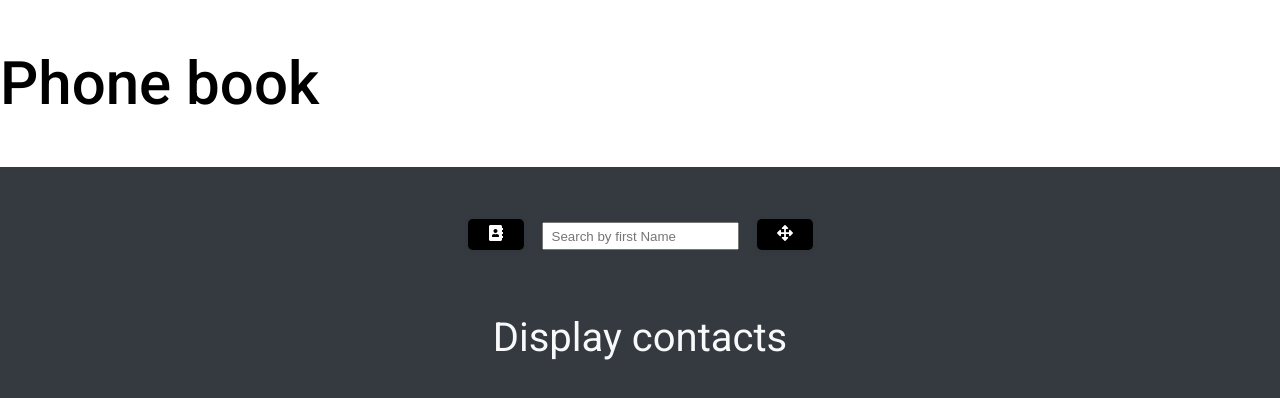
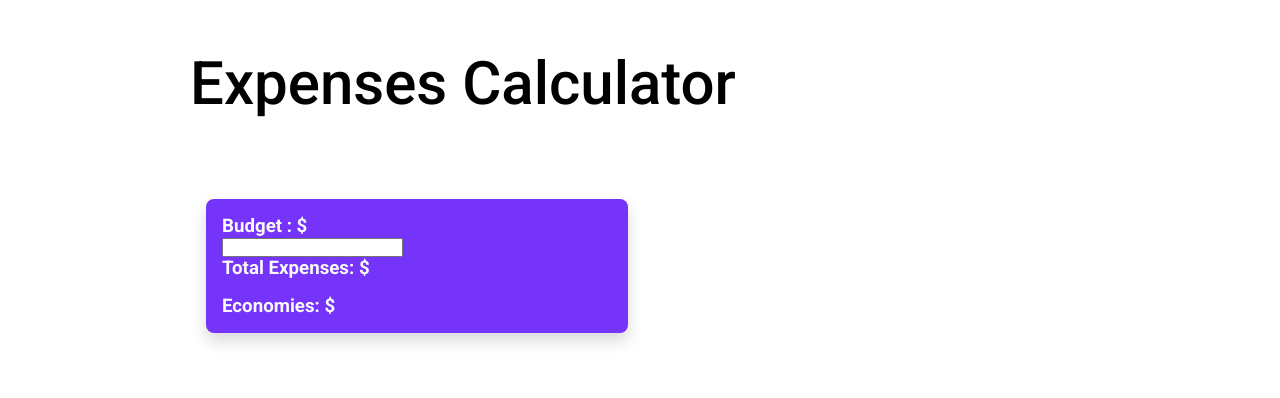
Before and after one commit to ArfinHasib/React-Projects, a React (Create React App) app: page / in a window 1280 px wide. Shown: the top 398 px of the page. Built offline with nearby package versions, Linux system fonts and the light colour scheme.

Commit message:
25 - Expense Calc (Project Setup and Components Planning)

```diff
--- a/src/App.js
+++ b/src/App.js
@@ -23,6 +23,7 @@ import './App.css';
 // import CardGameUi from './projects/22-card-game-ui/CardGameUi';
 // import AnimatedLoginForm from './projects/23-animated-login-form/AnimatedLoginForm';
 import PhoneBookApp from './projects/24-phone-book/PhoneBookApp';
+import ExpensesCalcApp from './projects/25-expenses-calculator/ExpensesCalcApp';
 
 function App() {
    return (
@@ -50,7 +51,8 @@ function App() {
          {/* <TaskTrackerApp /> */}
          {/* <CardGameUi /> */}
          {/* <AnimatedLoginForm /> */}
-         <PhoneBookApp />
+         {/* <PhoneBookApp /> */}
+         <ExpensesCalcApp />
       </div>
    );
 }
--- /dev/null
+++ b/src/projects/25-expenses-calculator/ExpensesCalcApp.jsx
@@ -0,0 +1,37 @@
+import React from 'react';
+import Title from '../components/Title';
+
+export default function ExpensesCalcApp() {
+   return (
+      <main className='container'>
+         <Title text='Expenses Calculator' />
+         {/* Alert Component */}
+
+         <section
+            style={{
+               display: 'grid',
+               gridTemplateColumns: 'repeat(2, 1fr)',
+               gap: '25px',
+               margin: '1rem',
+            }}
+         >
+            <aside>
+               {/* ExpensesForm */}
+
+               <section className='card mt-2 bg-primary text-light'>
+                  <div className='card-body'>
+                     {/* <BudgetStyle> */}
+                     <h3>Budget : $</h3>
+                     <input type='number' value='' />
+                     {/* </BudgetStyle> */}
+                     <h3 className='mb-1'>Total Expenses: $</h3>
+                     {/* Calc Economies */}
+                     <h3>Economies: $</h3>
+                  </div>
+               </section>
+            </aside>
+         </section>
+         <section>{/* Expenses List */}</section>
+      </main>
+   );
+}
```
